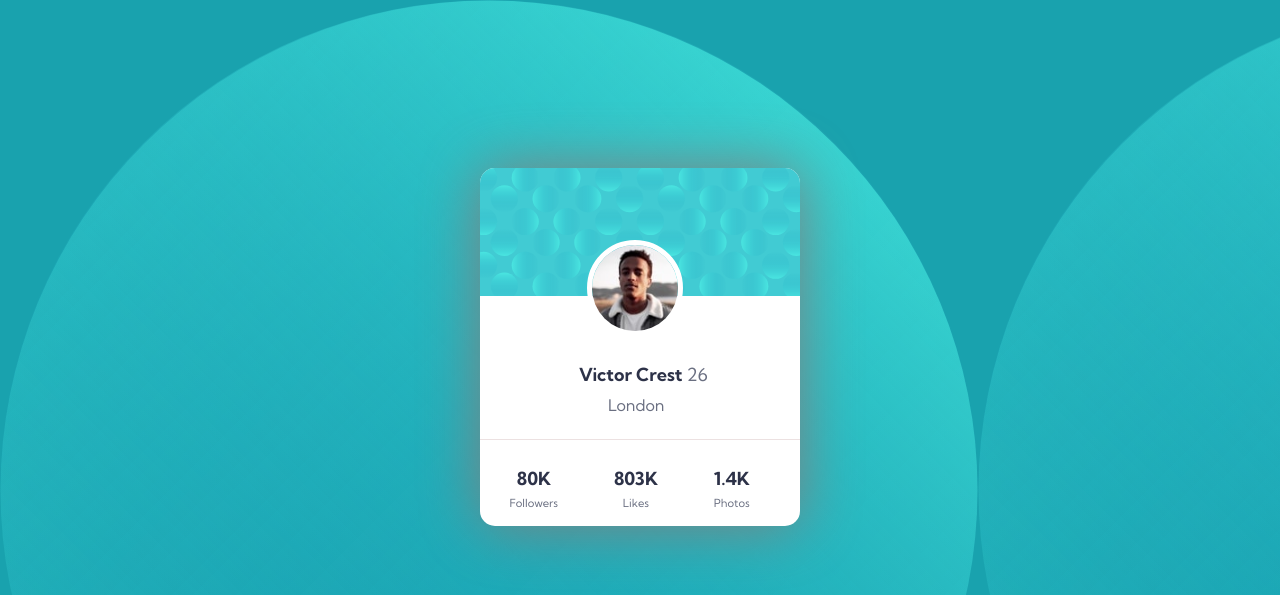
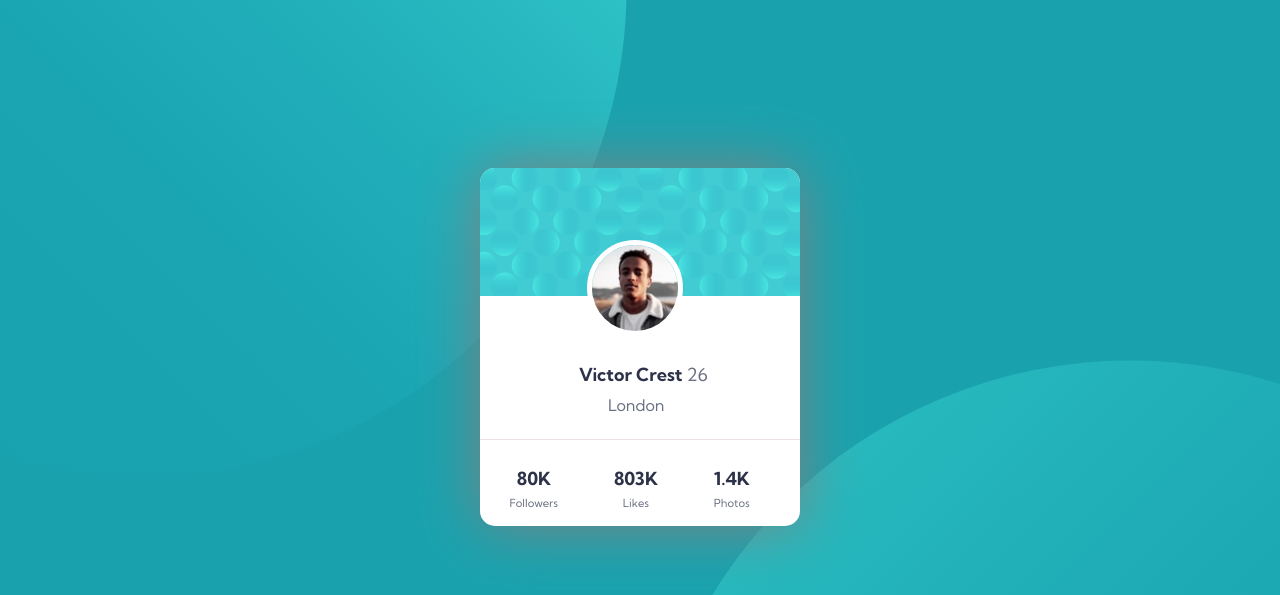
Before and after one commit to DrZubby/profile-card-component-main, a plain HTML site: page index.html in a window 1280 px wide. Shown: the top 595 px of the page. Drawn offline with Linux system fonts and the light colour scheme.

Commit message:
Update style.css

```diff
--- a/style.css
+++ b/style.css
@@ -11,14 +11,9 @@ body {
     background-color: hsl(185, 75%, 39%);
     background-image: url(images/bg-pattern-top.svg),
                       url(images/bg-pattern-bottom.svg);
-<<<<<<< HEAD
     background-position: bottom 20vh right 51vw,
                          top 45vh left 50vw;
     background-size: auto;
-=======
-    background-position: bottom 10em right 42em,
-                         top 15em left 42em;
->>>>>>> 662d515a485fb63041cf06a69bcf12e0826c7dcf
     background-repeat: no-repeat;
     /*Useful guide on the background properties applied here can be found at
     [https://css-tricks.com/css-basics-using-multiple-backgrounds/] */
```
